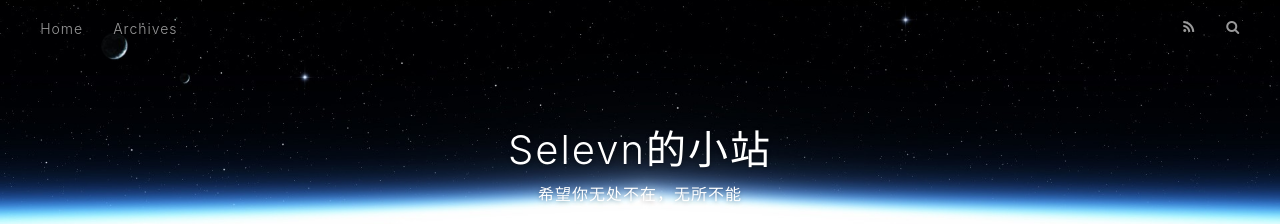
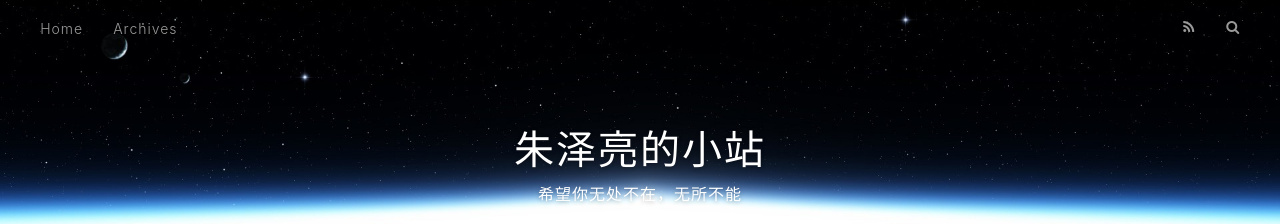
Before and after one commit to zhuzeliang/-zhuzeliang.github.io, a plain HTML site: page index.html in a window 1280 px wide. Shown: the top 224 px of the page. Drawn offline with nearby package versions, Linux system fonts and the light colour scheme.

Commit message:
Site updated: 2018-04-24 15:42:28

```diff
--- a/index.html
+++ b/index.html
@@ -5,18 +5,18 @@
 
 
 
-  <title>Selevn的小站</title>
+  <title>朱泽亮的小站</title>
   <meta name="viewport" content="width=device-width, initial-scale=1, maximum-scale=1">
   <meta name="keywords" content="博客、前端、分享、运动、马刺">
 <meta property="og:type" content="website">
-<meta property="og:title" content="Selevn的小站">
+<meta property="og:title" content="朱泽亮的小站">
 <meta property="og:url" content="https://zhuzeliang.github.io/index.html">
-<meta property="og:site_name" content="Selevn的小站">
+<meta property="og:site_name" content="朱泽亮的小站">
 <meta property="og:locale" content="zh-CN">
 <meta name="twitter:card" content="summary">
-<meta name="twitter:title" content="Selevn的小站">
+<meta name="twitter:title" content="朱泽亮的小站">
 
-    <link rel="alternate" href="/atom.xml" title="Selevn的小站" type="application/atom+xml">
+    <link rel="alternate" href="/atom.xml" title="朱泽亮的小站" type="application/atom+xml">
 
 
     <link rel="icon" href="/favicon.png">
@@ -35,7 +35,7 @@
   <div id="header-outer" class="outer">
     <div id="header-title" class="inner">
       <h1 id="logo-wrap">
-        <a href="/" id="logo">Selevn的小站</a>
+        <a href="/" id="logo">朱泽亮的小站</a>
       </h1>
 
         <h2 id="subtitle-wrap">
@@ -102,7 +102,7 @@
 
     </div>
     <footer class="article-footer">
-      <a data-url="https://zhuzeliang.github.io/2018/04/24/hello-world/" data-id="cjgdcktav0000qkva2iqunip2" class="article-share-link">Share</a>
+      <a data-url="https://zhuzeliang.github.io/2018/04/24/hello-world/" data-id="cjgdd4n0q0000k8va1q1h8foh" class="article-share-link">Share</a>
 
 
     </footer>
```
Also changed, not shown: 2018/04/24/hello-world/index.html (+5 -5 lines), archives/2018/04/index.html (+6 -6 lines), archives/2018/index.html (+6 -6 lines), archives/index.html (+6 -6 lines).
